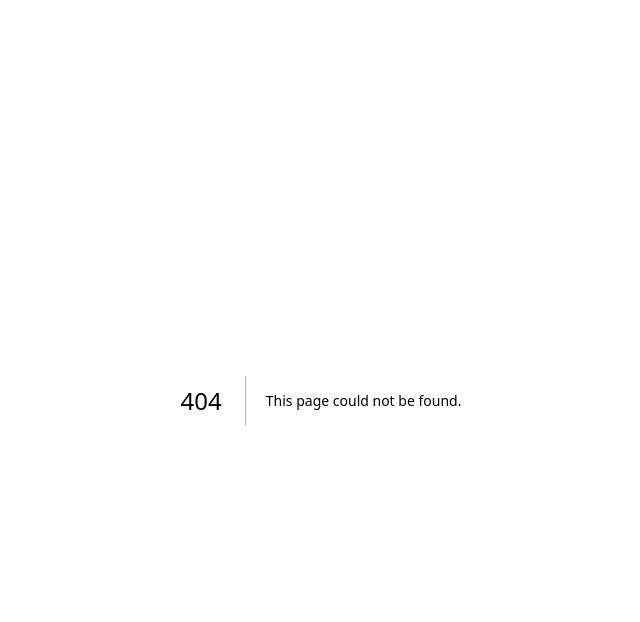
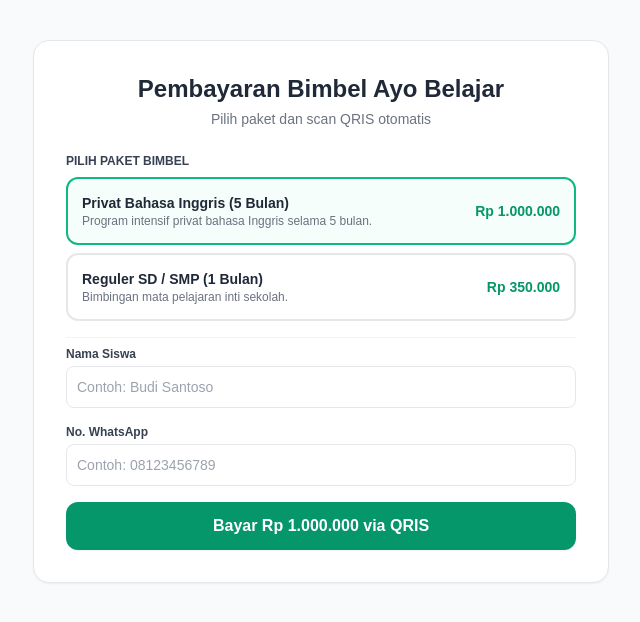
Before and after one commit to bambangsugiantoro/abel, a Next.js app: page /bayar in a window 1280 px wide. Before the commit this address had no page. Shown: the top 622 px of the page, without its empty margins (319-959 px from the left). Built offline with nearby package versions, Linux system fonts and the light colour scheme.

Commit message:
Create page.tsx

```diff
--- /dev/null
+++ b/app/bayar/page.tsx
@@ -0,0 +1,187 @@
+'use client';
+
+import React, { useState } from 'react';
+
+// DAFTAR PAKET BIMBEL (Bisa Anda edit atau tambah kapan saja)
+const DAFTAR_PAKET = [
+  {
+    id: 'privat-inggris-5bln',
+    nama: 'Privat Bahasa Inggris (5 Bulan)',
+    harga: 1000000,
+    keterangan: 'Program intensif privat bahasa Inggris selama 5 bulan.',
+  },
+  {
+    id: 'reguler-sd-smp',
+    nama: 'Reguler SD / SMP (1 Bulan)',
+    harga: 350000,
+    keterangan: 'Bimbingan mata pelajaran inti sekolah.',
+  },
+];
+
+export default function HalamanPembayaran() {
+  const [paketPilihan, setPaketPilihan] = useState(DAFTAR_PAKET[0]);
+  const [nama, setNama] = useState('');
+  const [whatsapp, setWhatsapp] = useState('');
+  const [loading, setLoading] = useState(false);
+  const [hasilQRIS, setHasilQRIS] = useState<any>(null);
+
+  const handleBuatQRIS = async (e: React.FormEvent) => {
+    e.preventDefault();
+    setLoading(true);
+
+    try {
+      const res = await fetch('/api/bayar-qris', {
+        method: 'POST',
+        headers: { 'Content-Type': 'application/json' },
+        body: JSON.stringify({
+          nama,
+          whatsapp,
+          paket: paketPilihan.nama,
+          nominal: paketPilihan.harga,
+        }),
+      });
+
+      const data = await res.json();
+      if (data.success) {
+        setHasilQRIS(data);
+      } else {
+        alert(data.error || 'Terjadi kendala pembuatan QRIS');
+      }
+    } catch {
+      alert('Gagal terhubung ke server');
+    } finally {
+      setLoading(false);
+    }
+  };
+
+  const handleDownload = () => {
+    const qrUrl = hasilQRIS?.data?.qr_image_url || hasilQRIS?.data?.payment_url;
+    if (!qrUrl) return;
+    const link = document.createElement('a');
+    link.href = qrUrl;
+    link.download = `QRIS-${paketPilihan.nama}-${hasilQRIS.orderId}.png`;
+    document.body.appendChild(link);
+    link.click();
+    document.body.removeChild(link);
+  };
+
+  const qrImageUrl = hasilQRIS?.data?.qr_image_url || hasilQRIS?.data?.data?.qr_image_url || hasilQRIS?.data?.payment_url;
+
+  return (
+    <div className="min-h-screen bg-gray-50 py-10 px-4">
+      <div className="max-w-xl mx-auto bg-white rounded-2xl p-6 md:p-8 shadow-sm border border-gray-200">
+
+        <div className="text-center mb-6">
+          <h1 className="text-2xl font-black text-gray-800">Pembayaran Bimbel Ayo Belajar</h1>
+          <p className="text-sm text-gray-500 mt-1">Pilih paket dan scan QRIS otomatis</p>
+        </div>
+
+        {!hasilQRIS ? (
+          <form onSubmit={handleBuatQRIS} className="space-y-4">
+            <div>
+              <label className="block text-xs font-bold text-gray-700 mb-2">PILIH PAKET BIMBEL</label>
+              <div className="space-y-2">
+                {DAFTAR_PAKET.map((p) => (
+                  <label
+                    key={p.id}
+                    onClick={() => setPaketPilihan(p)}
+                    className={`flex justify-between items-center p-3.5 rounded-xl border-2 cursor-pointer transition ${
+                      paketPilihan.id === p.id
+                        ? 'border-emerald-500 bg-emerald-50/50'
+                        : 'border-gray-200 hover:border-gray-300'
+                    }`}
+                  >
+                    <div>
+                      <p className="text-sm font-bold text-gray-800">{p.nama}</p>
+                      <p className="text-xs text-gray-500">{p.keterangan}</p>
+                    </div>
+                    <span className="text-sm font-black text-emerald-600">
+                      Rp {p.harga.toLocaleString('id-ID')}
+                    </span>
+                  </label>
+                ))}
+              </div>
+            </div>
+
+            <div className="pt-2 border-t border-gray-100">
+              <label className="block text-xs font-bold text-gray-700 mb-1">Nama Siswa</label>
+              <input
+                type="text"
+                required
+                placeholder="Contoh: Budi Santoso"
+                value={nama}
+                onChange={(e) => setNama(e.target.value)}
+                className="w-full p-2.5 border rounded-lg text-sm focus:border-emerald-500 focus:outline-none"
+              />
+            </div>
+
+            <div>
+              <label className="block text-xs font-bold text-gray-700 mb-1">No. WhatsApp</label>
+              <input
+                type="tel"
+                required
+                placeholder="Contoh: 08123456789"
+                value={whatsapp}
+                onChange={(e) => setWhatsapp(e.target.value)}
+                className="w-full p-2.5 border rounded-lg text-sm focus:border-emerald-500 focus:outline-none"
+              />
+            </div>
+
+            <button
+              type="submit"
+              disabled={loading}
+              className="w-full py-3 bg-emerald-600 hover:bg-emerald-700 text-white font-bold rounded-xl transition shadow-sm mt-4 disabled:opacity-50"
+            >
+              {loading ? 'Membuat QRIS...' : `Bayar Rp ${paketPilihan.harga.toLocaleString('id-ID')} via QRIS`}
+            </button>
+          </form>
+        ) : (
+          <div className="text-center">
+            <span className="bg-amber-100 text-amber-800 text-xs px-3 py-1 rounded-full font-bold">
+              Menunggu Pembayaran
+            </span>
+            <h3 className="text-lg font-bold text-gray-800 mt-2">{hasilQRIS.paket}</h3>
+            <p className="text-3xl font-black text-emerald-600 my-2">
+              Rp {Number(hasilQRIS.amount).toLocaleString('id-ID')}
+            </p>
+            <p className="text-xs text-gray-400">Order ID: {hasilQRIS.orderId}</p>
+
+            <div className="my-4 p-4 bg-gray-50 border rounded-2xl inline-block">
+              {qrImageUrl ? (
+                <img
+                  src={qrImageUrl}
+                  alt="QRIS Ayo Belajar"
+                  className="w-56 h-56 object-contain rounded-lg shadow-sm mx-auto"
+                />
+              ) : (
+                <p className="text-sm text-gray-400 py-16">Gambar QRIS sedang diproses...</p>
+              )}
+            </div>
+
+            <p className="text-xs text-gray-500 mb-4">
+              Scan via BCA Mobile, Mandiri, BRI, GoPay, OVO, Dana, atau ShopeePay. Nominal sudah terisi otomatis Rp {Number(hasilQRIS.amount).toLocaleString('id-ID')}.
+            </p>
+
+            <div className="space-y-2">
+              {qrImageUrl && (
+                <button
+                  onClick={handleDownload}
+                  className="w-full py-2.5 bg-white border border-emerald-600 text-emerald-600 font-bold rounded-xl hover:bg-emerald-50 transition"
+                >
+                  📥 Download Gambar QRIS
+                </button>
+              )}
+
+              <button
+                onClick={() => setHasilQRIS(null)}
+                className="w-full py-2 text-xs text-gray-400 hover:text-gray-600 font-semibold"
+              >
+                Pilih Paket Lain / Kembali
+              </button>
+            </div>
+          </div>
+        )}
+      </div>
+    </div>
+  );
+}
```
